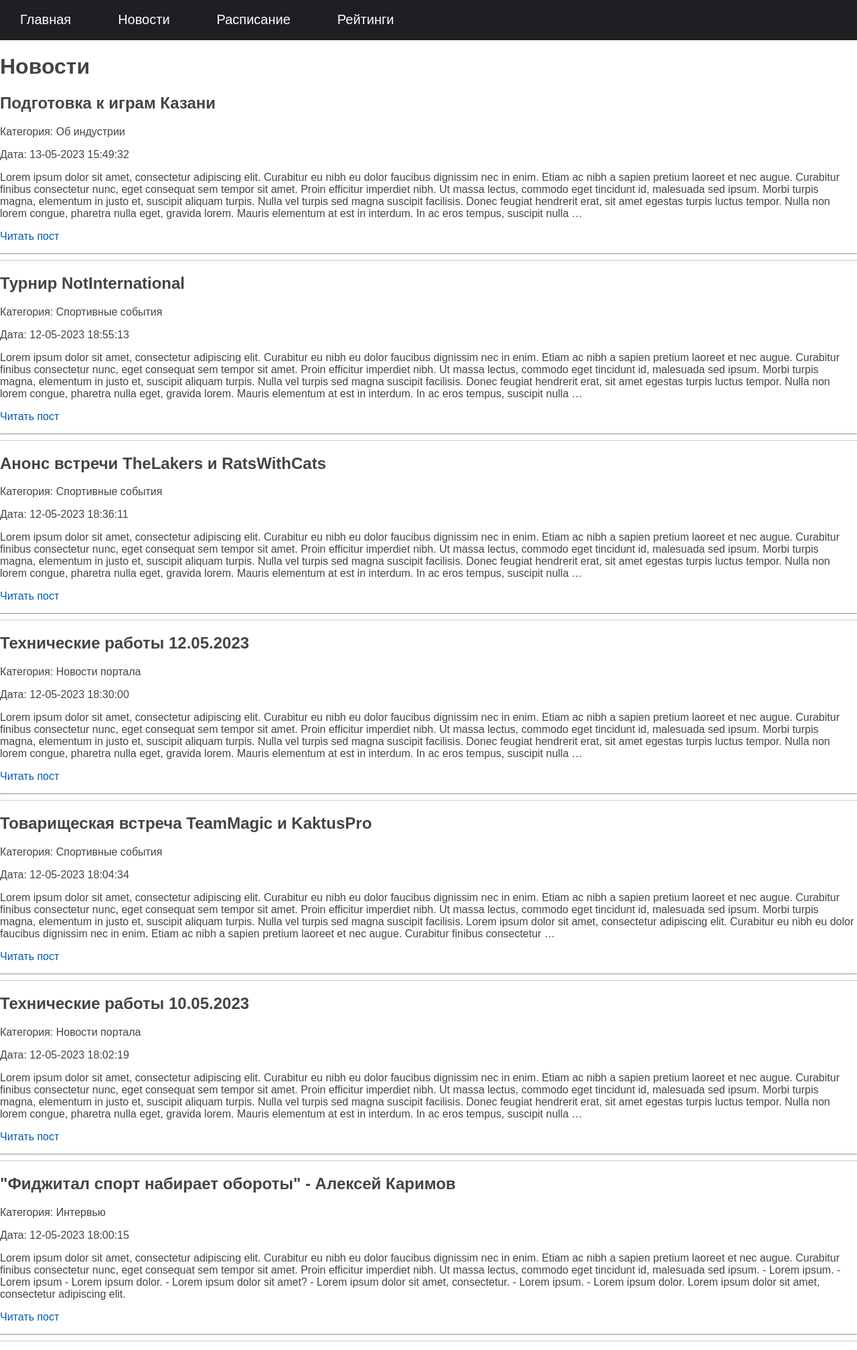
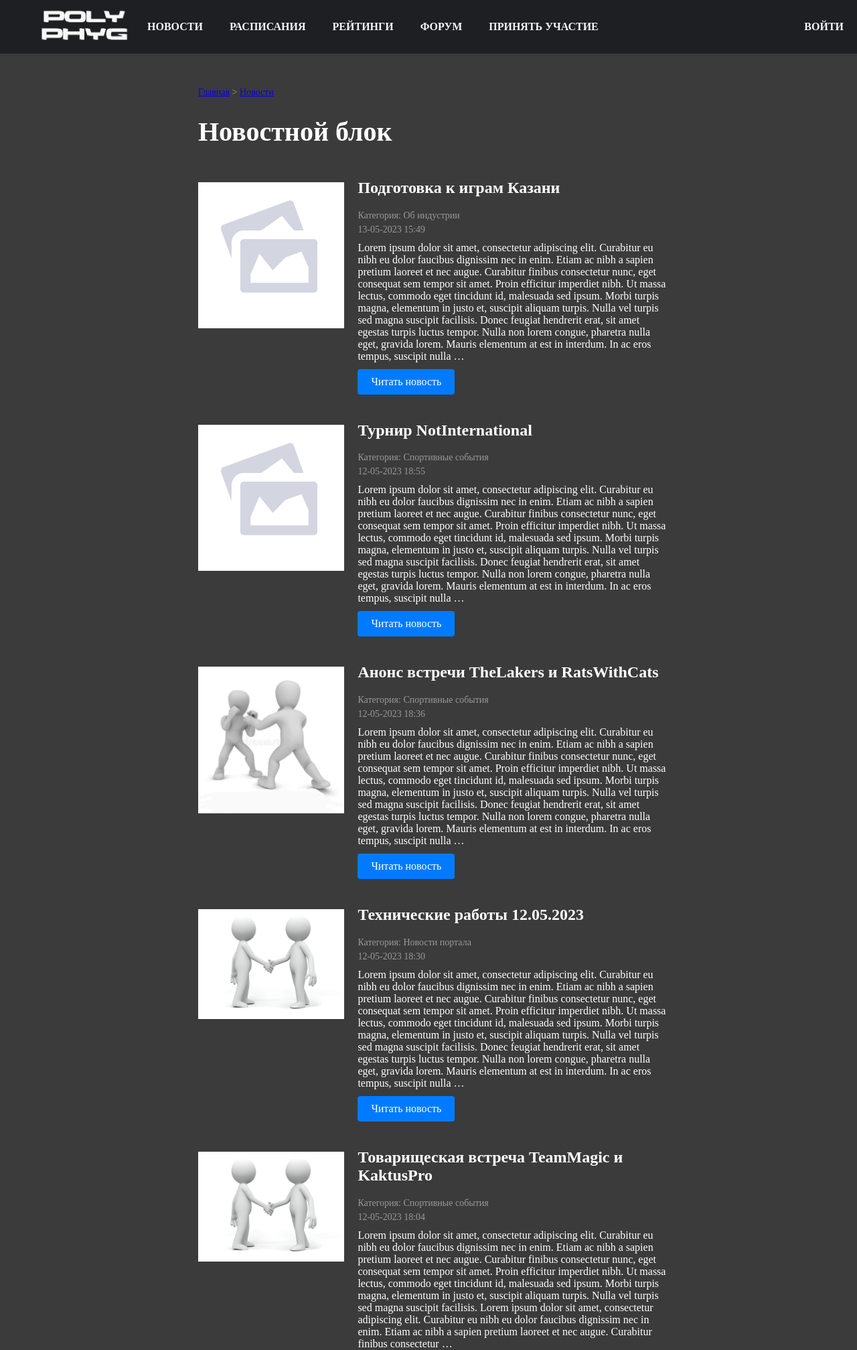
Before and after one commit to Valera098/polyphygital, a Django app: page /news/ in a window 1280 px wide. Shown: the top 2015 px of the page at 67% size. Run offline with Django 4.2, Linux system fonts and the light colour scheme; data comes from the database, SQL or seed files in the repository; both versions use the stored data as it was after the commit.

Commit message:
newspage

```diff
--- a/polyphygital/newsblock/models.py
+++ b/polyphygital/newsblock/models.py
@@ -6,7 +6,7 @@ from django.contrib.auth.models import User
 class News(models.Model):
     title = models.CharField(max_length=60, verbose_name = 'Заголовок')
     slug = models.SlugField(max_length=255, unique=True, db_index=True, verbose_name='URL')
-    news_categories_id = models.ForeignKey('News_Category', on_delete=models.PROTECT, null=True, verbose_name = 'Категория')
+    news_categories_id = models.ForeignKey('News_Category', on_delete=models.CASCADE, null=True, verbose_name = 'Категория')
     time_created = models.DateTimeField(auto_now_add=True, verbose_name = 'Дата публикации')
     content = models.TextField(max_length=15000, verbose_name = 'Текст новости')
     image = models.ImageField(upload_to='photos', blank=True, verbose_name = 'Фотография')
--- a/polyphygital/newsblock/static/newsblock/css/base.css
+++ b/polyphygital/newsblock/static/newsblock/css/base.css
@@ -1,6 +1,13 @@
+@font-face {
+  font-family: "Shentox";
+  /* Браузер сначала попробует найти шрифт локально */
+  src: local("Shentox-Regular RUS.ttf")
+}
+
 html, body {
     font-family: Shentox;
     margin: 0px;
+    background-color: #3b3b3b;
 }
 
 /* Header */
@@ -51,7 +58,7 @@ margin: 0 20px;
 }
 
 header  nav li a:hover {
-color: #39ff7a;
+color: #007bff;
 }
 
 header nav a {
@@ -96,7 +103,25 @@ cursor: pointer;
 
 .content {
     width: 100%;
-    height: 3000px;
+}
+
+.breadcrumbs {
+font-size: 14px;
+color: #999;
+margin-top: 50px;
+margin-bottom: 0;
+margin-left: 40px;
+}
+
+.breadcrumbs :hover {
+font-size: 14px;
+color: #007bff;
+margin-top: 10px;
+margin-bottom: 0;
+}
+
+a .breadcrumbs {
+  text-decoration:none;
 }
 
 /* Footer */
@@ -159,7 +184,7 @@ font-weight: bold;
 }
 
 .footer-links a:hover {
-color: #39ff7a;
+color: #007bff;
 }
 
 .copyright p {
--- /dev/null
+++ b/polyphygital/newsblock/static/newsblock/css/news.css
@@ -0,0 +1,74 @@
+.content {
+width: 60%;
+padding: 0 20%;
+}
+
+.card {
+border-radius: 4px;
+display: flex;
+flex-direction: row;
+overflow: hidden;
+}
+
+.card-image {
+flex: 0 0 30%;
+position: relative;
+}
+
+.card-image img {
+width: 100%;
+height: auto;
+margin-top: 25px;
+}
+
+.card-content {
+flex: 1;
+padding: 20px;
+color: #fff;
+}
+
+.card-title {
+font-size: 24px;
+margin-top: 0;
+}
+
+.card-category {
+font-size: 14px;
+color: #999;
+margin-top: 10px;
+margin-bottom: 0;
+}
+
+.card-date {
+font-size: 14px;
+color: #999;
+margin-top: 5px;
+margin-bottom: 0;
+}
+
+.card-text {
+font-size: 16px;
+margin-top: 10px;
+margin-bottom: 0;
+}
+
+.card-link {
+display: inline-block;
+margin-top: 10px;
+padding: 10px 20px;
+background-color: #007bff;
+color: #fff;
+text-decoration: none;
+border-radius: 4px;
+transition: background-color 0.3s ease;
+}
+
+.card-link:hover {
+background-color: #0069d9;
+}
+
+.h1 h1 {
+font-size: 40px;
+color: #ffffff;
+padding-left: 40px;
+}
--- a/polyphygital/newsblock/templates/newsblock/base.html
+++ b/polyphygital/newsblock/templates/newsblock/base.html
@@ -4,26 +4,64 @@
 <head>
     <meta charset="UTF-8">
     <title>{{title}}</title>
-	<link type="text/css" href="{% static 'newsblock/css/styles.css' %}" rel="stylesheet" />
+	<link type="text/css" href="{% static 'newsblock/css/base.css' %}" rel="stylesheet" />
+    <link type="text/css" href="{% static 'newsblock/css/news.css' %}" rel="stylesheet" />
 </head>
 <body>
-
-{% block mainmenu %}
-		<div class="header">
-			<ul id="mainmenu" class="mainmenu">
-			<li><a href="{% url 'homepage' %}">Главная</a></li>
-			<li><a href="{% url 'newspage' %}">Новости</a></li>
-			<li><a href="{% url 'shedule' %}">Расписание</a></li>
-			<li><a href="{% url 'ratings' %}">Рейтинги</a></li>
-			</ul>
-			<div class="clear"></div>
-		</div>
-{% endblock mainmenu %}
-
+<header>
+    <div class="logo-container">
+        <a href="{% url 'homepage' %}"> <img src="{% static 'newsblock/img/logo.png' %}" alt="Главная"> </a>
+    </div>
+    <nav>
+      <ul>
+        <li><a href="{% url 'newspage' %}">Новости</a></li>
+        <li><a href="{% url 'shedule' %}">Расписания</a></li>
+        <li><a href="{% url 'ratings' %}">Рейтинги</a></li>
+        <li><a href="#">Форум</a></li>
+        <li><a href="#">Принять участие</a></li>
+        {% if user.is_authenticated %}
+        <li><a href="#">Профиль</a></li>
+        {% else %}
+        <li><a href="{% url 'login' %}">Войти</a></li>
+        {% endif %}
+      </ul>
+      <a href="#">
+        <div class="burger">
+        </div>
+      </a>
+    </nav>
+</header>
+<div class = "content">
 {% block content %}
  <!-- Отображается контент загруженной страницы -->
 {% endblock %}
-
+</div>
+<footer>
+    <div class="footer-content">
+        <div class="footer-links">
+            <ul>
+                <li><a href="#">ЧаВо</a></li>
+                <li><a href="#">О нас</a></li>
+                <li><a href="#">Команда</a></li>
+                <li><a href="#">Контакты</a></li>
+            </ul>
+        </div>
+        <div class="footer-links">
+            <ul>
+                <li><a href="https://fit.mospolytech.ru/">ФИТ</a></li>
+                <li><a href="https://mospolytech.ru/">Московский Политех</a></li>
+                <li><a href="https://gofuture.games/">Игры будущего</a></li>
+                <li><a href="https://phygitalsport.ru/">Федерация Фиджитал Спорта</a></li>
+            </ul>
+        </div>
+        <div class="map-container">
+            <iframe src="https://www.google.com/maps/embed?pb=!1m18!1m12!1m3!1d3173.003962971122!2d37.70804789492454!3d55.781904890556014!2m3!1f0!2f0!3f0!3m2!1i1024!2i768!4f13.1!3m3!1m2!1s0x46b54ad610abc8a5%3A0xc42703145fe53a8d!2z0JzQvtGB0LrQvtCy0YHQutC40Lkg0L_QvtC70LjRgtC10YXQvdC40YfQtdGB0LrQuNC5INGD0L3QuNCy0LXRgNGB0LjRgtC10YI!5e0!3m2!1sru!2sru!4v1686701268051!5m2!1sru!2sru" width="400" height="300" style="border:0;" allowfullscreen="" loading="lazy" referrerpolicy="no-referrer-when-downgrade"></iframe>
+        </div>
+    </div>
+<div class="copyright">
+    <p>Москва 2023. Все права защищены</p>
+</div>
+</footer>
 
 </body>
 </html>
--- a/polyphygital/newsblock/templates/newsblock/news.html
+++ b/polyphygital/newsblock/templates/newsblock/news.html
@@ -1,23 +1,31 @@
 {% extends 'newsblock/base.html' %}
 
 {% block content %}
+<div class="h1">
+<div class="breadcrumbs">
+    <a href="{% url 'homepage' %}">Главная</a> > <a href="{% url 'newspage' %}">Новости</a>
+</div>
+<h1>Новостной блок</h1>
+</div>
 <div>
-<h1>Новости</h1>
 <ul class="list-articles">
 {% for p in posts %}
-    <li  class="article-panel">
-        <div>
-            <h2>{{p.title}}</h2>
-            <p>Категория: {{p.news_categories_id}} </p>
-            <p>Дата: {{p.time_created|date:"d-m-Y H:i:s"}}</p>
+    <div class="card">
+        <div class="card-image">
+        {% if p.image %}
+        <img src="{{p.image.url}}">
+        {% else %}
+        <img src="../media/photos/placeholder.jpeg">
+        {% endif %}
         </div>
-{% if p.photo %}
-<!--    <p><img src="{{p.photo.url}}"></p>-->
-{% endif %}
-        {{p.content|truncatewords:100}}
-        <p ><a href="{{ p.get_absolute_url }}">Читать пост</a></p>
-        <hr>
-    </li>
+            <div class="card-content">
+                <h2 class="card-title">{{p.title}}</h2>
+                <p class="card-category">Категория: {{p.news_categories_id}} </p>
+                <p class="card-date">{{p.time_created|date:"d-m-Y H:i"}}</p>
+                <p class="card-text">{{p.content|truncatewords:100}}</p>
+                <a href="{{ p.get_absolute_url }}" class="card-link">Читать новость</a>
+            </div>
+    </div>
 {% endfor %}
 </ul>
 </div>
--- a/polyphygital/newsblock/urls.py
+++ b/polyphygital/newsblock/urls.py
@@ -3,6 +3,7 @@ from django.urls import path
 from .views import *
 
 urlpatterns = [
+
     path('', index, name = 'homepage'),
     path('news/', news, name = 'newspage'),
     path('news2/', news2, name = 'newspage2'), #удалить
```
Also changed, not shown: polyphygital/db.sqlite3, polyphygital/gameblock/migrations/0013_alter_game_options.py (added), polyphygital/media/photos/placeholder.jpeg (added), polyphygital/newsblock/migrations/0012_alter_news_news_categories_id.py (added), polyphygital/newsblock/static/newsblock/fonts/Shentox-Regular RUS.ttf (added).
